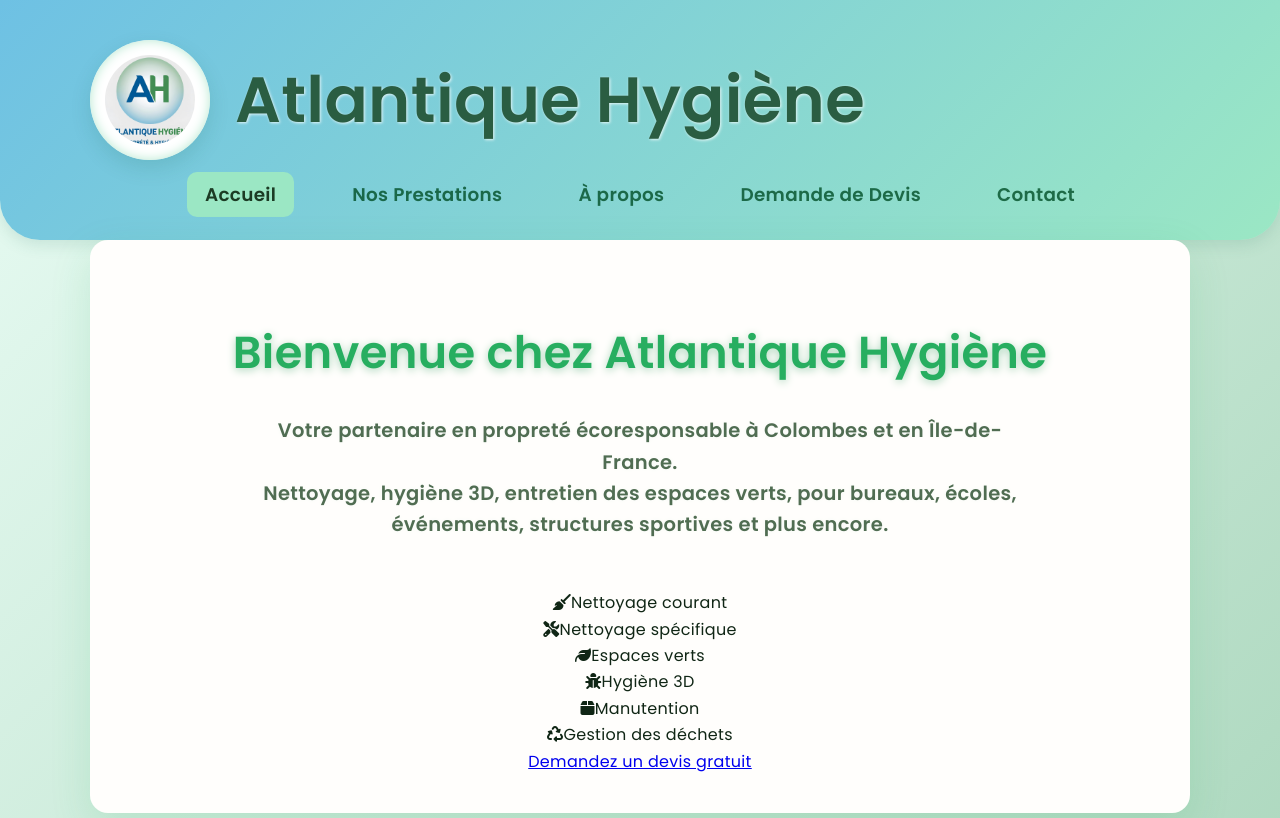
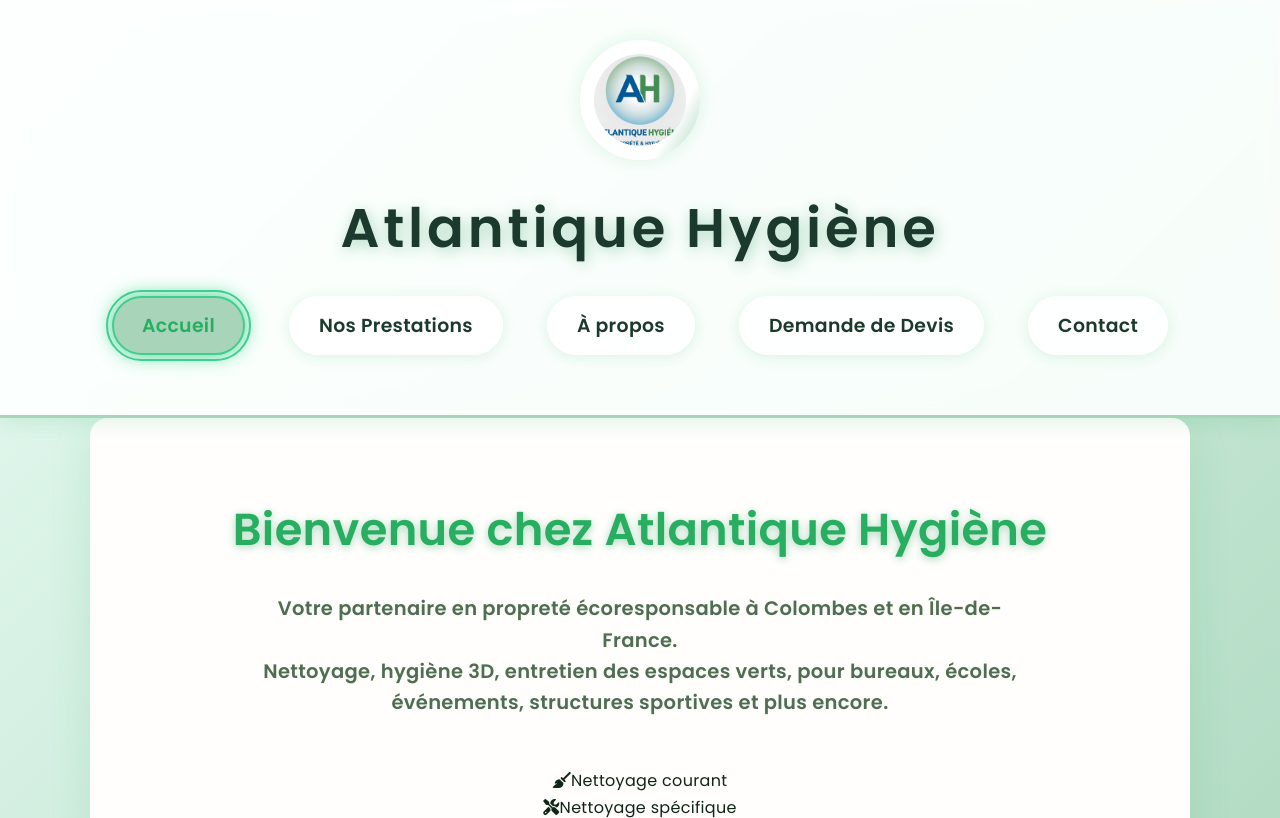
Before and after one commit to fatima774/atlantique-hygi-ne, a PHP site: page / in a window 1280 px wide. Shown: the top 818 px of the page. Run offline with PHP 8.4, Linux system fonts and the light colour scheme.

Commit message:
Update accueil.css

```diff
--- a/accueil.css
+++ b/accueil.css
@@ -35,107 +35,82 @@ body {
   -webkit-font-smoothing: antialiased;
   -moz-osx-font-smoothing: grayscale;
 }
-/* HEADER */
+
+/* ===== Header ===== */
 header {
-  background: linear-gradient(135deg, #6ec1e4, #9be7c4);
-  padding: 40px 20px 30px;
-  box-shadow: 0 5px 15px rgba(50, 120, 100, 0.15);
-  border-bottom-left-radius: 40px;
-  border-bottom-right-radius: 40px;
-  color: #2a5d42;
-  user-select: none;
+  padding: 40px 20px 24px;
+  background: var(--background-overlay);
+  box-shadow: 0 3px 20px var(--shadow-color);
+  border-bottom: 3px solid var(--green-light);
+  backdrop-filter: saturate(180%) blur(10px);
+  text-align: center;
 }
 
-/* Conteneur logo + titre */
-.header-container {
-  max-width: 1100px;
-  margin: 0 auto 20px;
-  display: flex;
-  align-items: center;
-  gap: 25px;
-  flex-wrap: wrap;
-  justify-content: flex-start;
-}
-
-/* Logo dans une forme arrondie avec ombre */
 .logo {
   width: 120px;
   height: 120px;
-  background: white;
   border-radius: 50%;
-  padding: 15px;
-  box-shadow:
-    0 8px 20px rgba(30, 100, 80, 0.15),
-    inset 0 0 12px #b5e8cf;
-  object-fit: contain;
-  transition: transform 0.3s ease, box-shadow 0.3s ease;
-}
-
-
-.logo:hover {
-  transform: scale(1.1);
-  box-shadow:
-    0 12px 30px rgba(30, 120, 100, 0.3),
-    inset 0 0 16px #d4f3db;
+  background: linear-gradient(120deg, #fff 75%, var(--green-light) 100%);
+  padding: 14px;
+  margin-bottom: 16px;
+  box-shadow: 0 0 18px var(--shadow-color);
+  transition: box-shadow 0.35s ease;
   cursor: pointer;
 }
 
-/* Nom de l'entreprise */
-header h1 {
-  font-family: 'Poppins', sans-serif;
-  font-weight: 700;
-  font-size: clamp(2.8rem, 6vw, 4rem);
-  margin: 0;
-  color: #2a5d42;
-  text-shadow: 1px 1px 3px rgba(255, 255, 255, 0.8);
-  user-select: text;
+.logo:hover,
+.logo:focus {
+  box-shadow: 0 0 28px var(--accent);
+  outline: none;
 }
 
-/* Navigation */
-nav {
-  max-width: 1100px;
-  margin: 0 auto;
-  text-align: center;
+header h1 {
+  font-size: clamp(2.8rem, 6vw, 3.4rem);
+  margin: 0;
+  font-weight: 900;
+  letter-spacing: 0.07em;
+  color: var(--green-dark);
+  text-shadow: 2px 3px 15px var(--green-light);
 }
 
+/* ===== Navigation ===== */
 nav ul {
+  display: flex;
+  justify-content: center;
+  gap: 44px;
+  padding: 0;
+  margin: 36px 0 50px;
   list-style: none;
-  padding: 0;
-  margin: 0;
-  display: inline-flex;
-  gap: 40px;
   flex-wrap: wrap;
-  justify-content: center;
 }
 
 nav ul li a {
+  font-weight: 700;
+  font-size: 1.18rem;
+  padding: 14px 28px;
+  border-radius: 36px;
+  background: var(--background-overlay);
+  color: var(--green-dark);
   text-decoration: none;
-  font-family: 'Poppins', sans-serif;
-  font-weight: 600;
-  font-size: 1.15rem;
-  color: #004d26cc;
-  padding: 10px 18px;
-  border-radius: 10px;
-  transition: background-color 0.3s ease, color 0.3s ease;
+  box-shadow: 0 2px 14px var(--shadow-color);
+  border: 2px solid transparent;
+  transition:
+    background-color 0.3s ease,
+    color 0.3s ease,
+    box-shadow 0.35s ease,
+    border-color 0.35s ease;
   user-select: none;
 }
 
 nav ul li a:hover,
 nav ul li a:focus,
 nav ul li a.active {
-  background-color: #9be7c4;
-  color: #1c3b24;
-  font-weight: 700;
-}
-
-/* Responsive */
-@media (max-width: 600px) {
-  .header-container {
-    justify-content: center;
-  }
-  nav ul {
-    gap: 20px;
-  }
+  background-color: var(--green-light);
+  color: var(--green-medium);
+  border-color: var(--accent);
+  box-shadow: 0 0 20px var(--accent);
+  outline-offset: 4px;
+  outline: 2.5px solid var(--focus-outline);
 }
 
 /* ===== Main container ===== */
```
